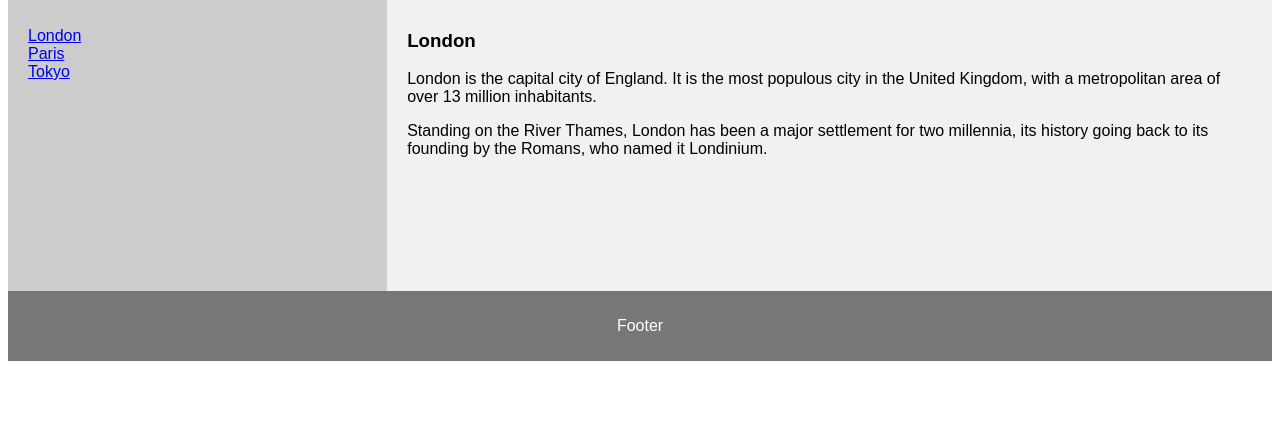
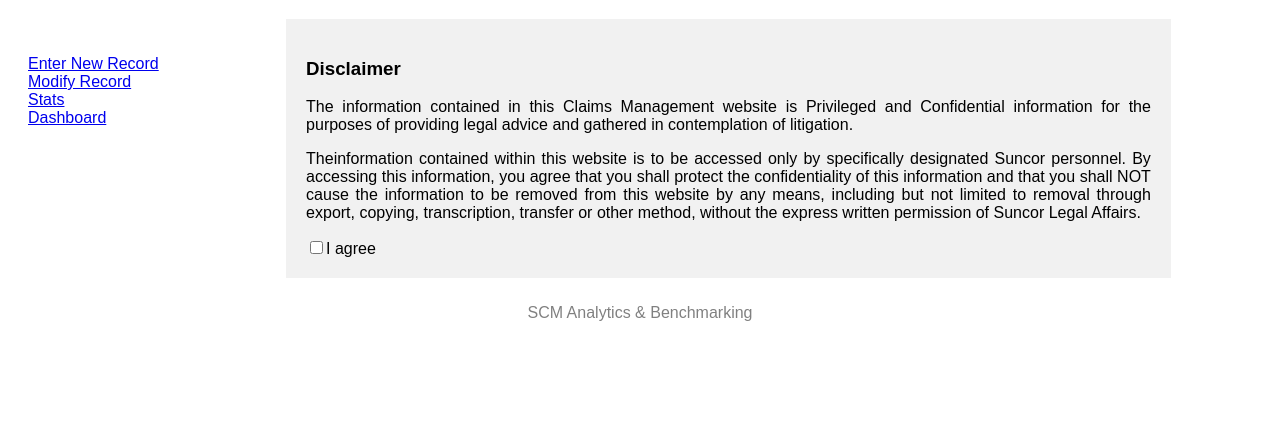
Before and after one commit to AndreySivyakov/django-azure-demo, a Django app: template myapp/templates/myapp/home_page.html in a window 1280 px wide. Shown: the part 353-800 px from the top of the page. Run offline with Django 3.2, Linux system fonts and the light colour scheme; the template is opened without the code that fills it, so the values that code supplies are empty.

Commit message:
add home page

```diff
--- a/myapp/templates/myapp/home_page.html
+++ b/myapp/templates/myapp/home_page.html
@@ -4,6 +4,17 @@
 <title>CSS Template</title>
 <meta charset="utf-8">
 <meta name="viewport" content="width=device-width, initial-scale=1">
+<script type="text/javascript">
+
+function disclaimer_check() {
+  var checkbox = document.getElementById("checkbox");
+    if (checkbox.checked != true) {
+      alert ("Please agree with the disclaimer");
+      window.location.reload(false);
+    }
+}
+
+</script>
 <style>
 * {
   box-sizing: border-box;
@@ -15,19 +26,17 @@
 
 /* Style the header */
 header {
-  background-color: #666;
+  display:inline;
+  background-color: white;
   padding: 30px;
-  text-align: center;
   font-size: 35px;
-  color: white;
+  color: grey;
 }
 
 /* Create two columns/boxes that floats next to each other */
 nav {
   float: left;
-  width: 30%;
-  height: 300px; /* only for demonstration, should be removed */
-  background: #ccc;
+  width: 22%;
   padding: 20px;
 }
 
@@ -42,7 +51,6 @@
   padding: 20px;
   width: 70%;
   background-color: #f1f1f1;
-  height: 300px; /* only for demonstration, should be removed */
 }
 
 /* Clear floats after the columns */
@@ -54,10 +62,9 @@
 
 /* Style the footer */
 footer {
-  background-color: #777;
   padding: 10px;
   text-align: center;
-  color: white;
+  color: grey;
 }
 
 /* Responsive layout - makes the two columns/boxes stack on top of each other instead of next to each other, on small screens */
@@ -71,32 +78,48 @@
 </head>
 <body>
 
-<h2>CSS Layout Float</h2>
-<p>In this example, we have created a header, two columns/boxes and a footer. On smaller screens, the columns will stack on top of each other.</p>
-<p>Resize the browser window to see the responsive effect (you will learn more about this in our next chapter - HTML Responsive.)</p>
-
 <header>
-  <h2>Cities</h2>
+  <table>
+    <tr>
+      <td><img src="http://livelink/ecm/nodes/673718380/suncor-logo.jpg" style="max-width:90%; max-height:90%;"></td>
+      <td><h2>SCM Claims Management</h2></td>
+    </tr>
+  </table>
 </header>
 
 <section>
   <nav>
     <ul>
-      <li><a href="#">London</a></li>
-      <li><a href="#">Paris</a></li>
-      <li><a href="#">Tokyo</a></li>
+      <li><a onclick="disclaimer_check()" href="https://claims-board.azurewebsites.net/enter_new/">Enter New Record</a></li>
+      <li><a onclick="disclaimer_check()" href="https://claims-board.azurewebsites.net/modify/">Modify Record</a></li>
+      <li><a onclick="disclaimer_check()" href="https://claims-board.azurewebsites.net/coming_soon/">Stats</a></li>
+      <li><a onclick="disclaimer_check()" href="https://claims-board.azurewebsites.net/coming_soon/">Dashboard</a></li>
     </ul>
   </nav>
 
   <article>
-    <h1>London</h1>
-    <p>London is the capital city of England. It is the most populous city in the  United Kingdom, with a metropolitan area of over 13 million inhabitants.</p>
-    <p>Standing on the River Thames, London has been a major settlement for two millennia, its history going back to its founding by the Romans, who named it Londinium.</p>
+    <h1>Disclaimer</h1>
+    <p align="justify">The information contained in this Claims
+      Management website is Privileged and Confidential information for the purposes
+      of providing legal advice and gathered in contemplation of litigation.
+    </p>
+    <p align="justify">Theinformation contained within this website is to be accessed only by
+      specifically designated Suncor personnel. By accessing this information, you
+      agree that you shall protect the confidentiality of this information and that
+      you shall NOT cause the information to be removed from this website by any
+      means, including but not limited to removal through export, copying,
+      transcription, transfer or other method, without the express written permission
+      of Suncor Legal Affairs.
+    </p>
+    <form>
+      <input type="checkbox" id="checkbox" name="agree">I agree
+    </form>
   </article>
+
 </section>
 
 <footer>
-  <p>Footer</p>
+  <p>SCM Analytics & Benchmarking</p>
 </footer>
 
 </body>
--- a/myproject2/settings.py
+++ b/myproject2/settings.py
@@ -100,7 +100,7 @@
         'PORT': '',
 
         'OPTIONS': {
-            'driver': 'ODBC Driver 17 for SQL Server',
+            'driver': 'ODBC Driver 13 for SQL Server',
         },
     },
 }
```
